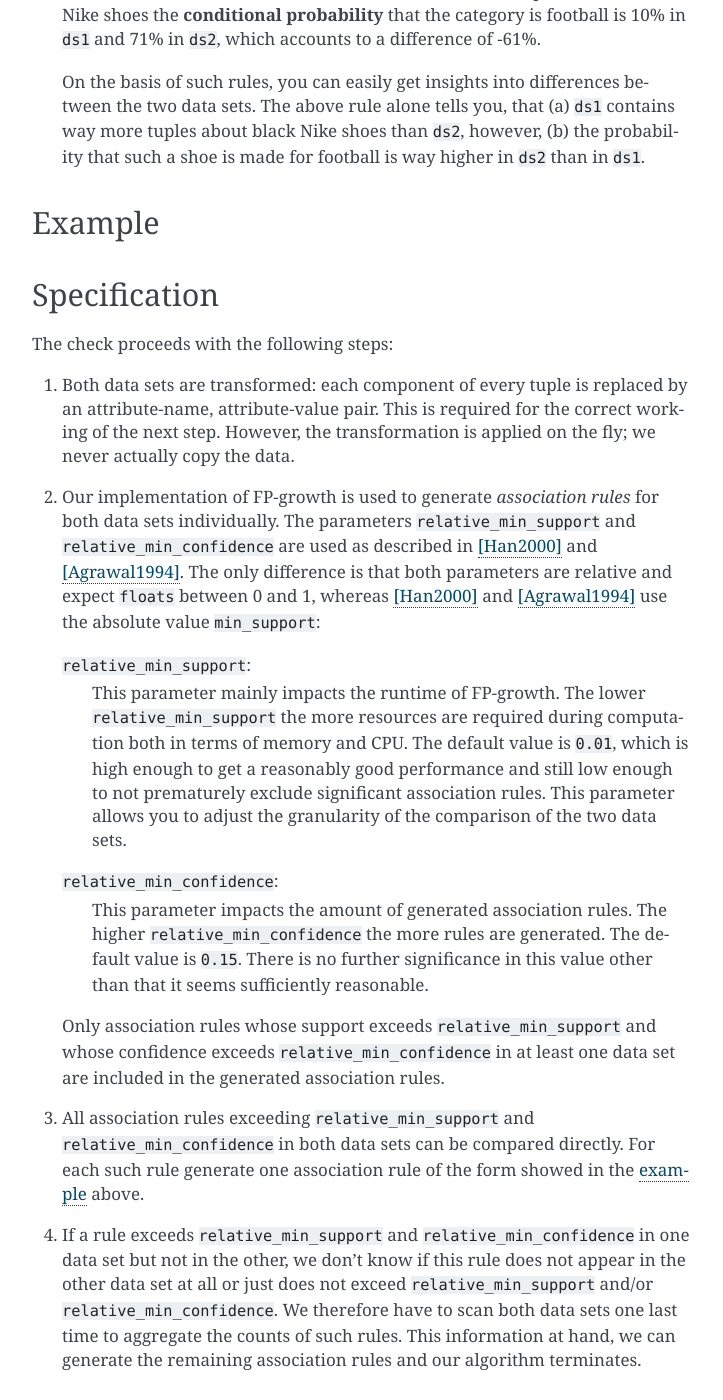
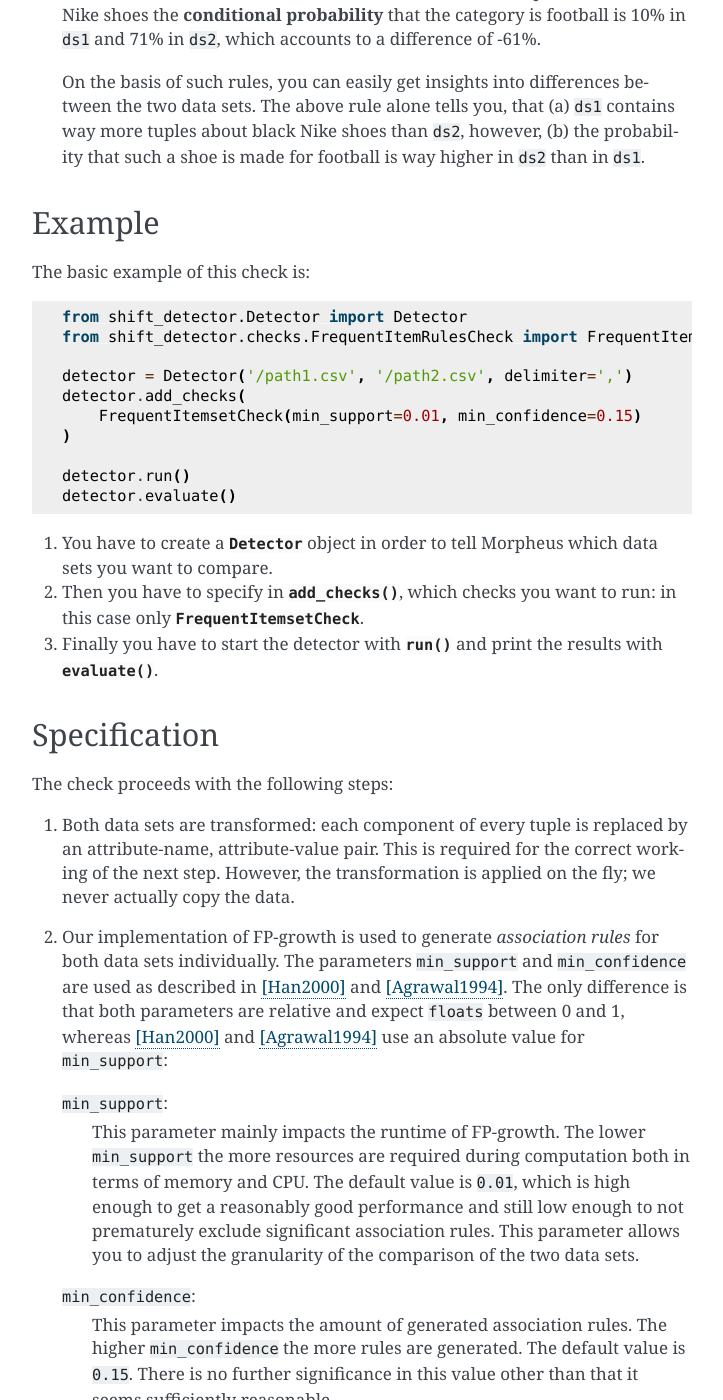
Before and after one commit to hpi-bp1819-naumann/shift-detector, a Sphinx documentation site: the page built from docs/source/checks/conditional_probabilities.rst, in a window 1280 px wide and 1400 px high, scrolled down 714 px. Shown: the whole window, without its empty margins (388-1111 px from the left). Built offline with Sphinx 7.4.7, drawn with Linux system fonts in a browser that asks for light colours; some of the changed text lies outside the part shown.

Commit message:
Changed name to Morpheus

```diff
--- a/docs/source/checks/conditional_probabilities.rst
+++ b/docs/source/checks/conditional_probabilities.rst
@@ -46,7 +46,22 @@ We introduce this check by an example:
 Example
 -------
 
+The basic example of this check is::
 
+    from shift_detector.Detector import Detector
+    from shift_detector.checks.FrequentItemRulesCheck import FrequentItemsetCheck
+
+    detector = Detector('/path1.csv', '/path2.csv', delimiter=',')
+    detector.add_checks(
+        FrequentItemsetCheck(min_support=0.01, min_confidence=0.15)
+    )
+
+    detector.run()
+    detector.evaluate()
+
+1. You have to create a :class:`~shift_detector.Detector.Detector` object in order to tell Morpheus which data sets you want to compare.
+2. Then you have to specify in :meth:`~shift_detector.Detector.Detector.add_checks`, which checks you want to run: in this case only :class:`~shift_detector.checks.FrequentItemRulesCheck.FrequentItemsetCheck`.
+3. Finally you have to start the detector with :meth:`~shift_detector.Detector.Detector.run` and print the results with :meth:`~shift_detector.Detector.Detector.evaluate`.
 
 Specification
 -------------
@@ -58,36 +73,36 @@ The check proceeds with the following steps:
    working of the next step. However, the transformation is applied on the fly; we
    never actually copy the data.
 2. Our implementation of FP-growth is used to generate *association rules* for both
-   data sets individually. The parameters ``relative_min_support`` and
-   ``relative_min_confidence`` are used as described in [Han2000]_ and
+   data sets individually. The parameters ``min_support`` and
+   ``min_confidence`` are used as described in [Han2000]_ and
    [Agrawal1994]_. The only difference is that both parameters are relative and
-   expect ``floats`` between 0 and 1, whereas [Han2000]_ and [Agrawal1994]_ use the
-   absolute value ``min_support``:
+   expect ``floats`` between 0 and 1, whereas [Han2000]_ and [Agrawal1994]_ use an
+   absolute value for ``min_support``:
 
-   ``relative_min_support``:
+   ``min_support``:
      This parameter mainly impacts the runtime of FP-growth. The lower
-     ``relative_min_support`` the more resources are required during computation
+     ``min_support`` the more resources are required during computation
      both in terms of memory and CPU. The default value is ``0.01``, which is high
      enough to get a reasonably good performance and still low enough to not
      prematurely exclude significant association rules. This parameter allows you to
      adjust the granularity of the comparison of the two data sets.
 
-   ``relative_min_confidence``:
+   ``min_confidence``:
      This parameter impacts the amount of generated association rules. The higher
-     ``relative_min_confidence`` the more rules are generated. The default value is
+     ``min_confidence`` the more rules are generated. The default value is
      ``0.15``. There is no further significance in this value other than that it
      seems sufficiently reasonable.
 
-   Only association rules whose support exceeds ``relative_min_support`` and whose
-   confidence exceeds ``relative_min_confidence`` in at least one data set are
+   Only association rules whose support exceeds ``min_support`` and whose
+   confidence exceeds ``min_confidence`` in at least one data set are
    included in the generated association rules.
-3. All association rules exceeding ``relative_min_support`` and
-   ``relative_min_confidence`` in both data sets can be compared directly. For each
+3. All association rules exceeding ``min_support`` and
+   ``min_confidence`` in both data sets can be compared directly. For each
    such rule generate one association rule of the form showed in the example_ above.
-4. If a rule exceeds ``relative_min_support`` and ``relative_min_confidence`` in
+4. If a rule exceeds ``min_support`` and ``min_confidence`` in
    one data set but not in the other, we don't know if this rule does not appear in
-   the other data set at all or just does not exceed ``relative_min_support`` and/or
-   ``relative_min_confidence``. We therefore have to scan both data sets one
+   the other data set at all or just does not exceed ``min_support`` and/or
+   ``min_confidence``. We therefore have to scan both data sets one
    last time to aggregate the counts of such rules. This information at hand, we can
    generate the remaining association rules and our algorithm terminates.
 
--- a/docs/source/checks/index.rst
+++ b/docs/source/checks/index.rst
@@ -11,7 +11,7 @@ Checks
 
 Morpheus comprises several methods to systematically compare two
 data sets and check for shifts. This section introduces each of
-those methods, which we call checks.
+those methods, which we call :term:`check`.
 
 For each check we give details about:
 
--- a/docs/source/index.rst
+++ b/docs/source/index.rst
@@ -3,7 +3,7 @@ Welcome to Morpheus
 
     **Remember: all I'm offering is the truth. Nothing more.**
 
-Morpheus is a framework for shift detection. It unifies several methods
+Morpheus is a framework for :term:`shift` detection. It unifies several methods
 to systematically compare data sets into an easy-to-use interface.
 
 Get started with :ref:`installation` and then get an overview with
--- a/main.py
+++ b/main.py
@@ -28,4 +28,4 @@ if __name__ == "__main__":
     # detector.evaluate()
 
     # modules=[])
-    # .add_check(KsChiCheck) \
+    # .add_check(KsChiCheck)
```
Also changed, not shown: other parts of docs/source/checks/conditional_probabilities.rst (+3 -0 lines), docs/source/api.rst (+8 -0 lines), docs/source/contents.rst.inc (+8 -0 lines), 2 other files.
